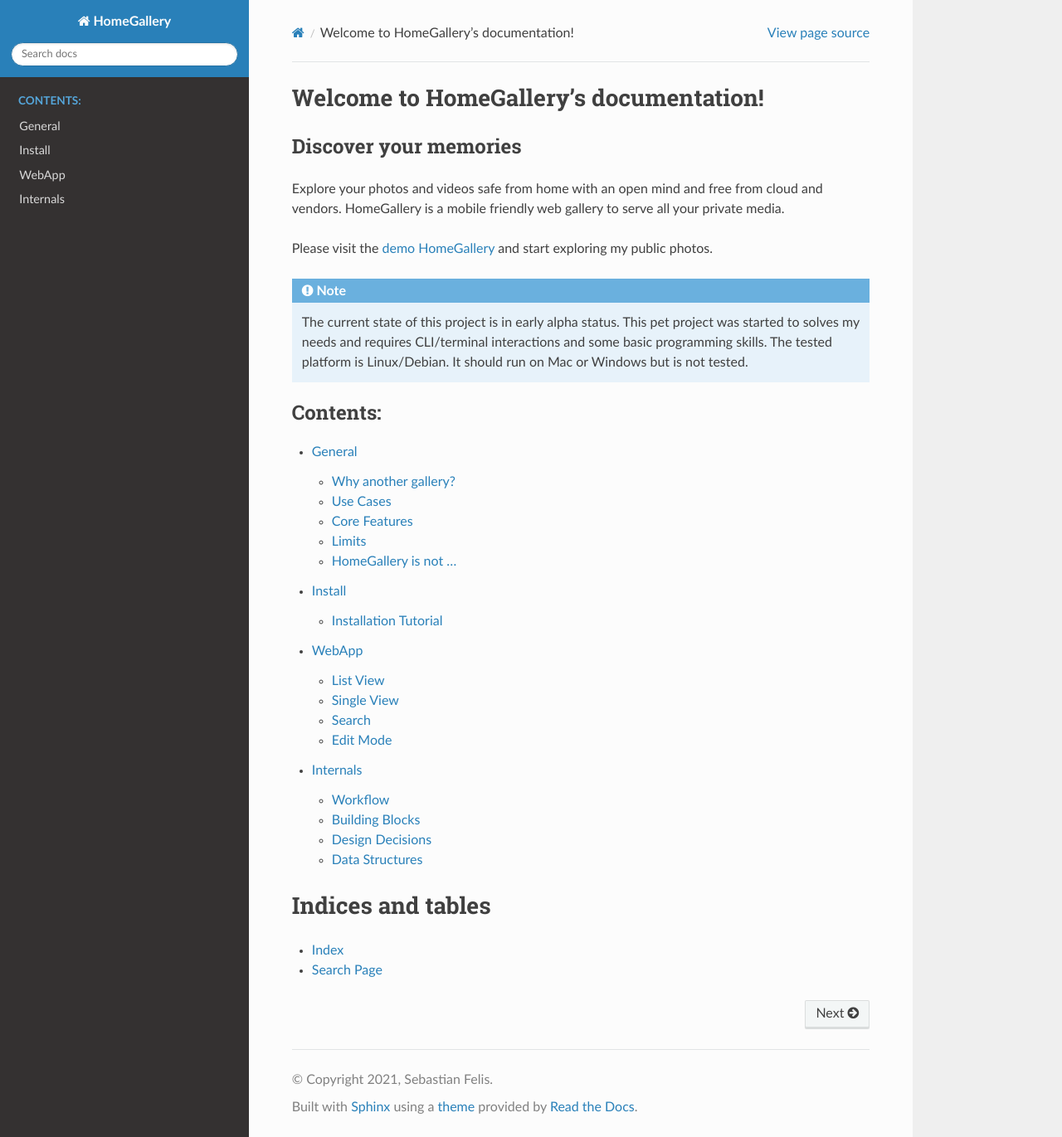
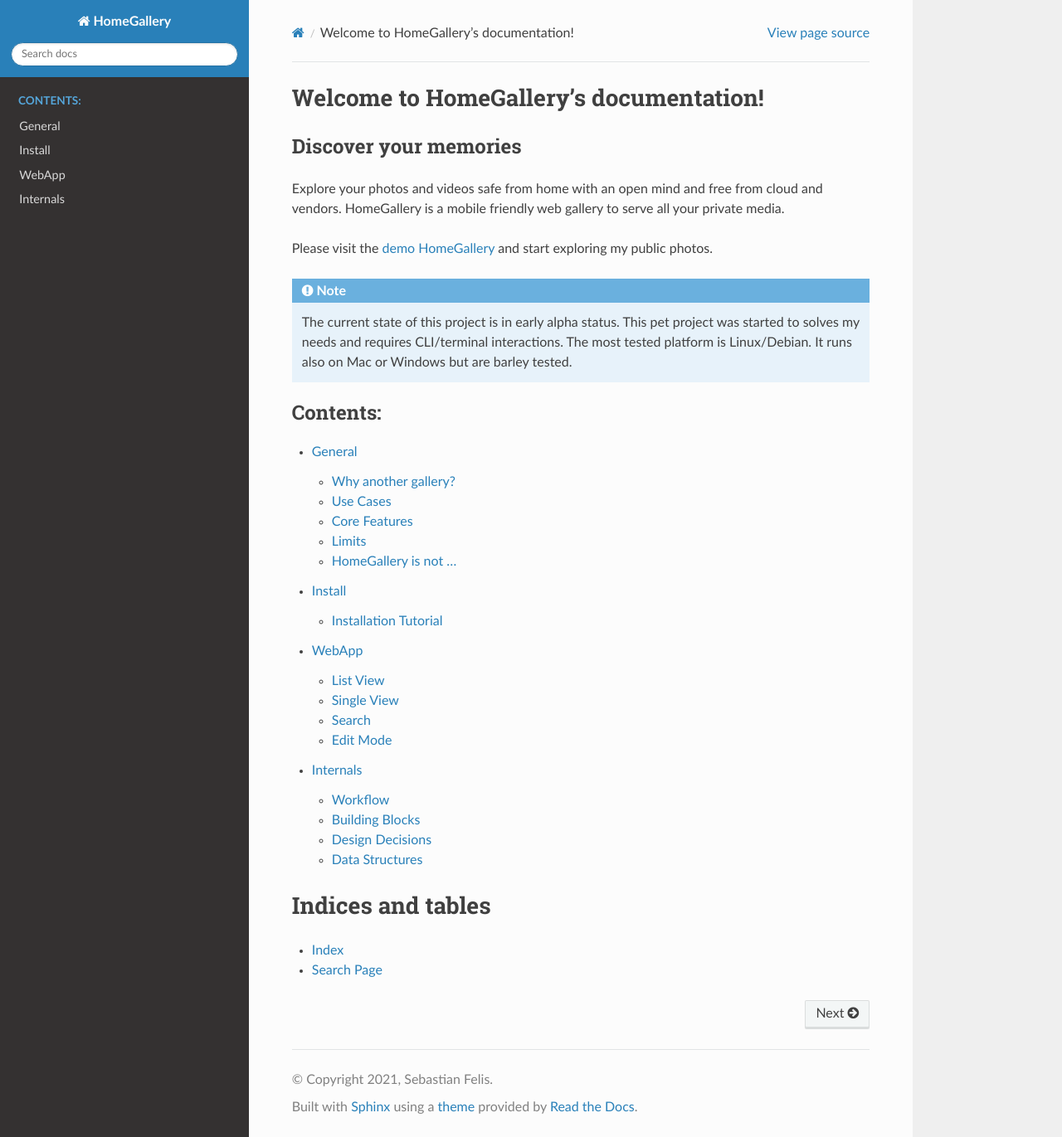
Before and after one commit to xemle/home-gallery-doc, a Sphinx documentation site: the page built from source/index.rst, in a window 1280 px wide and 1371 px high. Shown: the whole window at 83% size. Built offline with Sphinx 7.4.7 and the Read the Docs theme 2.0.0, drawn with Linux system fonts in a browser that asks for light colours.

Commit message:
Updated supported platforms

```diff
--- a/source/index.rst
+++ b/source/index.rst
@@ -13,9 +13,9 @@
 
 .. note::
    The current state of this project is in early alpha status. This pet project was started to solves my
-   needs and requires CLI/terminal interactions and some basic programming skills. The tested platform is
-   Linux/Debian.
-   It should run on Mac or Windows but is not tested.
+   needs and requires CLI/terminal interactions.
+   The most tested platform is Linux/Debian.
+   It runs also on Mac or Windows but are barley tested.
 
 .. toctree::
    :maxdepth: 2
```
